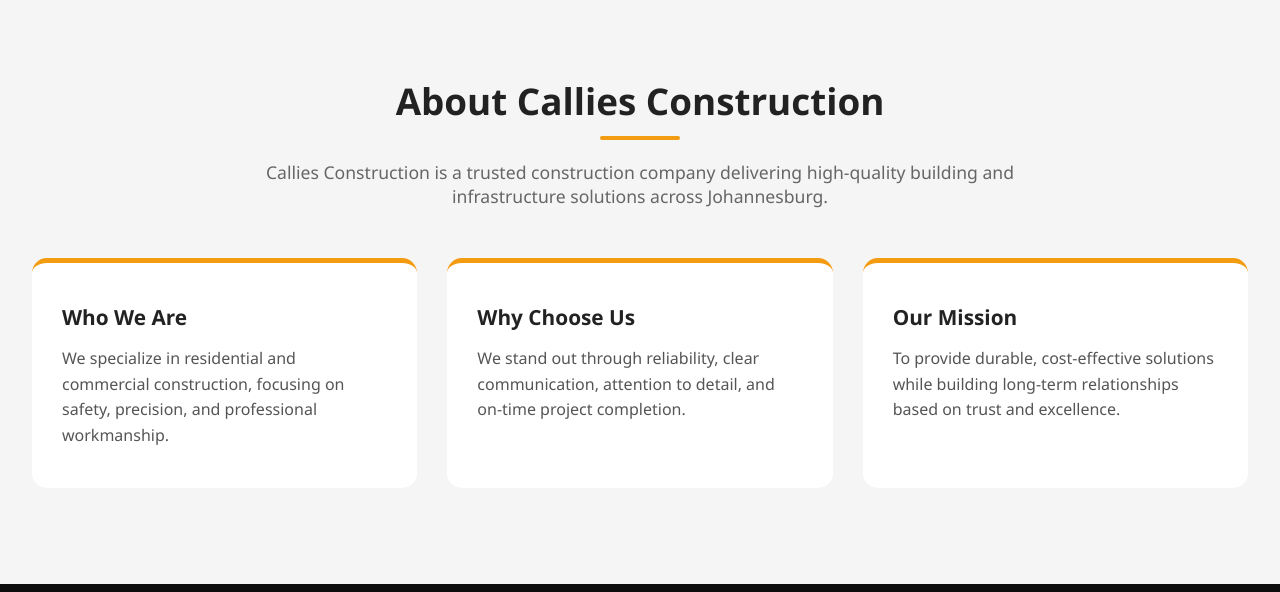
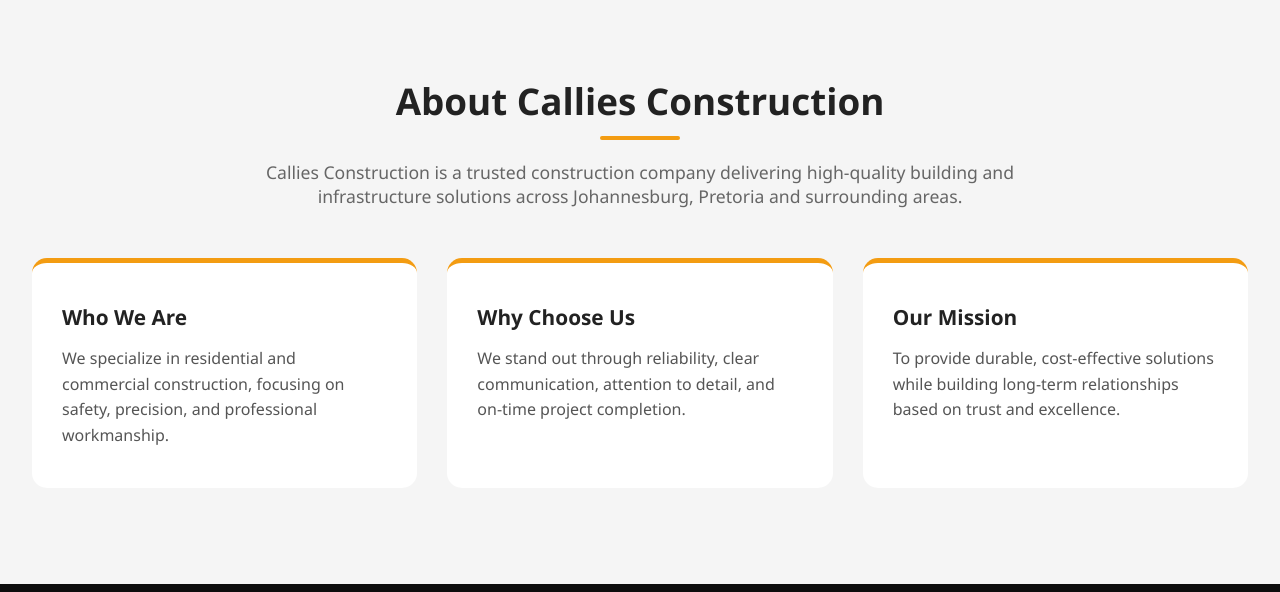
Before and after one commit to CSNovaDigitalStudio/callies-construction, a plain HTML site: page about.html in a window 1280 px wide. Shown: the part 100-692 px from the top of the page. Drawn offline with Linux system fonts and the light colour scheme.

Commit message:
Add files via upload

```diff
--- a/about.html
+++ b/about.html
@@ -43,7 +43,7 @@
     <h2>About Callies Construction</h2>
     <p class="section-intro">
         Callies Construction is a trusted construction company delivering
-        high-quality building and infrastructure solutions across Johannesburg.
+        high-quality building and infrastructure solutions across Johannesburg, Pretoria and surrounding areas.
     </p>
 
     <div class="about-grid">
```
